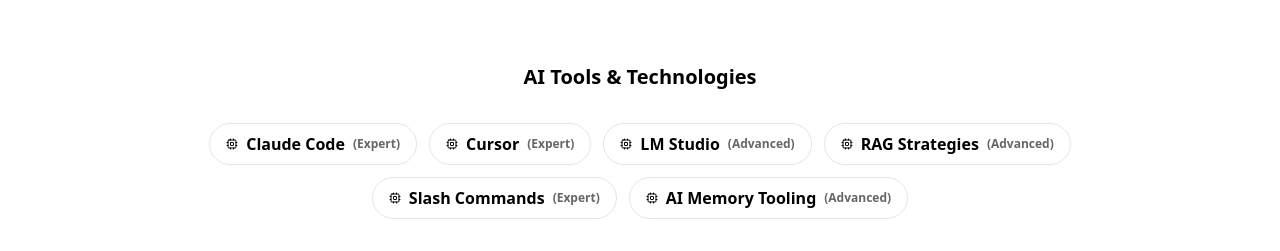
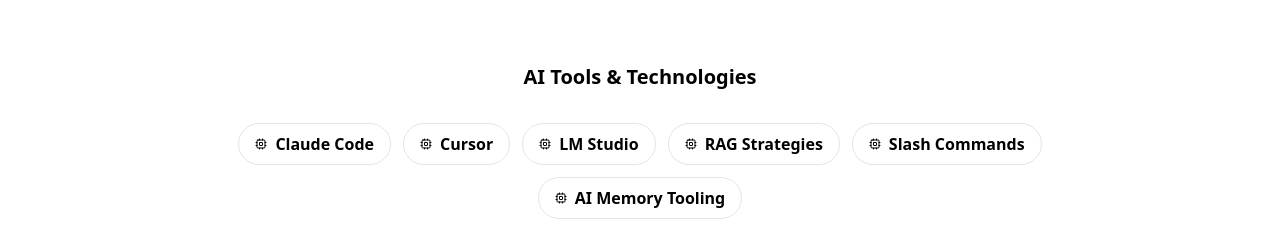
Before and after one commit to SOY4RIAS/portfolio-nextjs, a Next.js app: page / in a window 1280 px wide. Shown: the part 8702-8953 px from the top of the page. Built offline with nearby package versions, Linux system fonts and the light colour scheme; no server answers; what @midudev/tailwind-animations would draw is missing.

Commit message:
refactor: Remove skill proficiency levels from AI Tools section
Simplify AI skills display by removing Expert/Advanced/Intermediate labels.
Skills now display as clean badges without competency indicators.

https://claude.ai/code/session_01TGbdX1nX9NuZ433pffWpQT

```diff
--- a/features/ai/components/AIExpertiseSection.tsx
+++ b/features/ai/components/AIExpertiseSection.tsx
@@ -112,7 +112,7 @@ export function AIExpertiseSection() {
           <div className="flex flex-wrap justify-center gap-3">
             {aiSkills.map((skill, i) => (
               <motion.div
-                key={skill.name}
+                key={skill}
                 initial={{ opacity: 0, scale: 0.8 }}
                 whileInView={{ opacity: 1, scale: 1 }}
                 transition={{ duration: 0.3, delay: i * 0.05 }}
@@ -123,10 +123,7 @@ export function AIExpertiseSection() {
                   className="text-md py-2 px-4 hover:bg-primary hover:text-primary-foreground transition-colors cursor-default"
                 >
                   <Cpu className="w-3 h-3 mr-2" />
-                  {skill.name}
-                  {skill.level && (
-                    <span className="ml-2 text-xs opacity-60">({skill.level})</span>
-                  )}
+                  {skill}
                 </Badge>
               </motion.div>
             ))}
--- a/features/ai/data/ai-expertise.ts
+++ b/features/ai/data/ai-expertise.ts
@@ -47,16 +47,11 @@ export const aiExpertise: AIExpertiseArea[] = [
   }
 ];
 
-export interface AISkill {
-  name: string;
-  level: "Expert" | "Advanced" | "Intermediate";
-}
-
-export const aiSkills: AISkill[] = [
-  { name: "Claude Code", level: "Expert" },
-  { name: "Cursor", level: "Expert" },
-  { name: "LM Studio", level: "Advanced" },
-  { name: "RAG Strategies", level: "Advanced" },
-  { name: "Slash Commands", level: "Expert" },
-  { name: "AI Memory Tooling", level: "Advanced" },
+export const aiSkills: string[] = [
+  "Claude Code",
+  "Cursor",
+  "LM Studio",
+  "RAG Strategies",
+  "Slash Commands",
+  "AI Memory Tooling",
 ];
--- a/features/ai/index.ts
+++ b/features/ai/index.ts
@@ -8,7 +8,7 @@ export { AIExpertiseSection } from './components/AIExpertiseSection';
 
 // Data
 export { aiExpertise, aiSkills } from './data/ai-expertise';
-export type { AIExpertiseArea, AISkill } from './data/ai-expertise';
+export type { AIExpertiseArea } from './data/ai-expertise';
 export { knowledgeBase } from './data/knowledge-base';
 export type { KnowledgeBase } from './data/knowledge-base';
 
```
